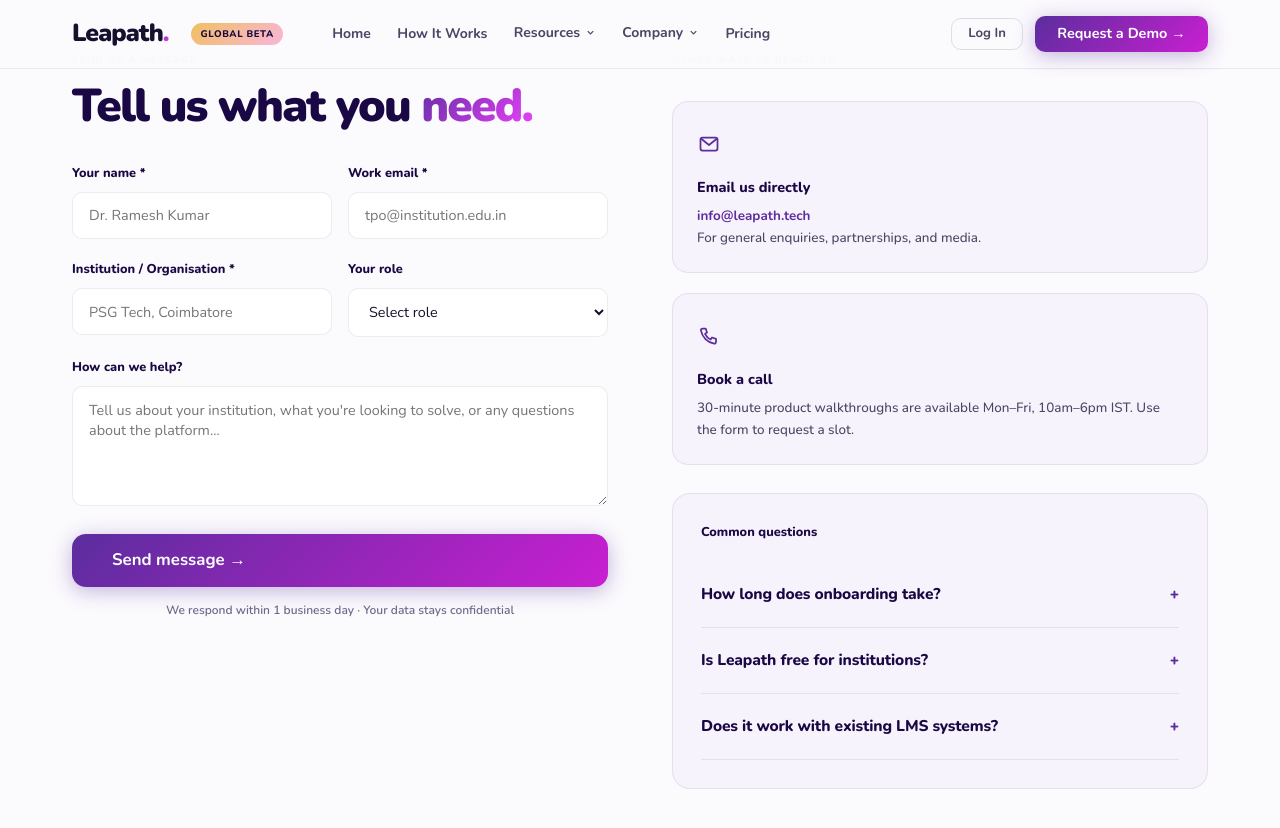
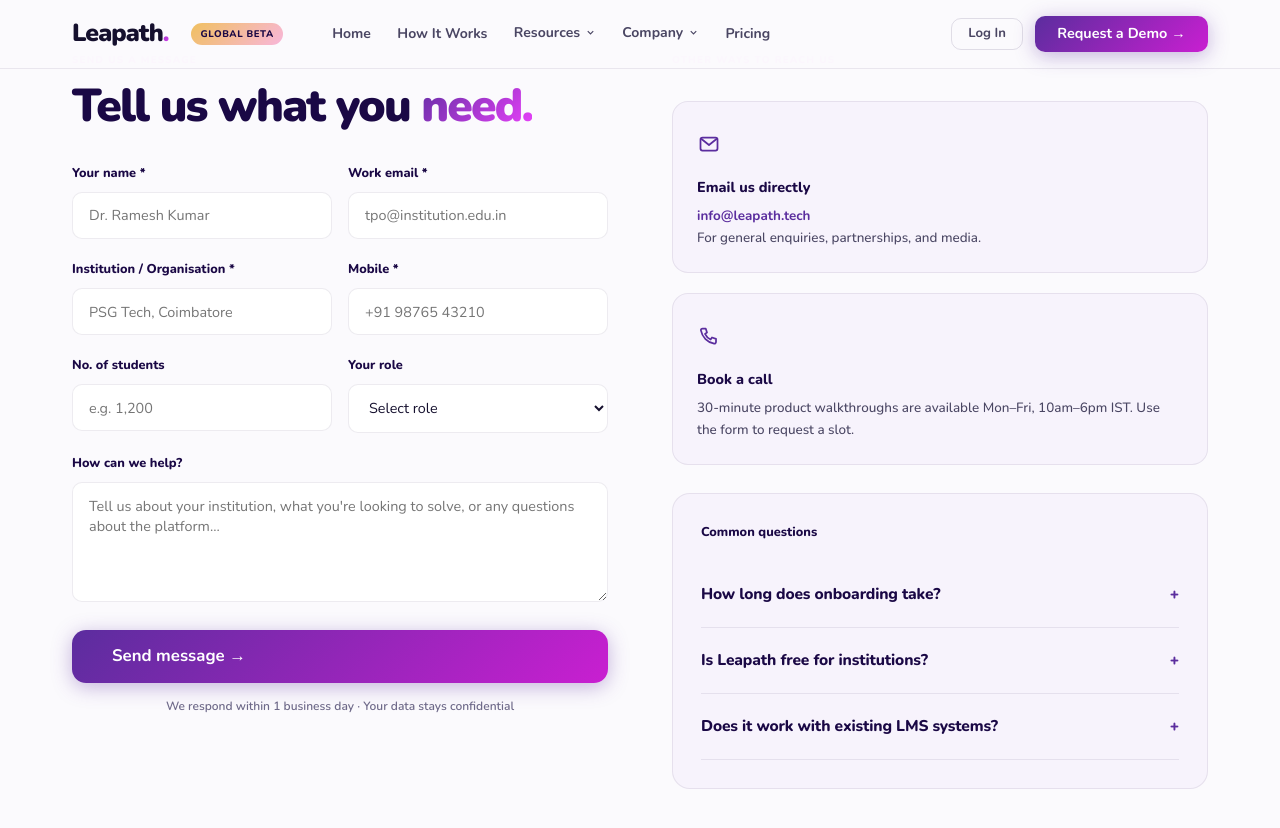
Before and after one commit to Leapath/leapath-website, a Jekyll site: the page built from contact.md, in a window 1280 px wide and 900 px high, scrolled down 675 px. Shown: the top 828 px of the window. Built offline with Jekyll 4.4.1, drawn with Linux system fonts in a browser that asks for light colours.

Commit message:
Add missing required mobile field and fix message field name on contact form
Cross-checked all four form endpoints against the documented backend
API contract. /api/careers-job, /api/careers-open, and /api/partnership
already matched exactly, but /api/contact had two defects:

- No "mobile" input existed at all, even though the backend requires
  it — every submission would fail this check regardless of the
  earlier tpo_name/college field-name fixes.
- The message textarea posted as name="message", but the backend's
  documented optional field is "requirement", so whatever a visitor
  typed there was silently dropped under an unrecognized key.

Also added the documented optional "student_count" field, which the
form was missing entirely.

Co-Authored-By: Claude Sonnet 5 <noreply@anthropic.com>

```diff
--- a/contact.md
+++ b/contact.md
@@ -21,9 +21,13 @@ canonical: "https://www.leapath.tech/contact/"
           </div>
           <div class="cf-row">
             <div class="cf-field"><label for="cf-org">Institution / Organisation *</label><input type="text" id="cf-org" name="college" placeholder="PSG Tech, Coimbatore" required autocomplete="organization"/></div>
+            <div class="cf-field"><label for="cf-mobile">Mobile *</label><input type="tel" id="cf-mobile" name="mobile" placeholder="+91 98765 43210" required autocomplete="tel" pattern="[0-9+\-\s]{7,}"/></div>
+          </div>
+          <div class="cf-row">
+            <div class="cf-field"><label for="cf-students">No. of students</label><input type="text" id="cf-students" name="student_count" placeholder="e.g. 1,200"/></div>
             <div class="cf-field"><label for="cf-role">Your role</label><select id="cf-role" name="role"><option value="">Select role</option><option>TPO / Placement Head</option><option>Principal / Director</option><option>Dean</option><option>Faculty</option><option>Student</option><option>Employer / Recruiter</option><option>Other</option></select></div>
           </div>
-          <div class="cf-field"><label for="cf-message">How can we help?</label><textarea id="cf-message" name="message" placeholder="Tell us about your institution, what you're looking to solve, or any questions about the platform..."></textarea></div>
+          <div class="cf-field"><label for="cf-message">How can we help?</label><textarea id="cf-message" name="requirement" placeholder="Tell us about your institution, what you're looking to solve, or any questions about the platform..."></textarea></div>
           <button type="submit" class="btn btn-grad btn-xl" style="width:100%">Send message →</button>
           <p style="font-size:.75rem;color:var(--txt3);text-align:center;margin-top:.875rem;font-weight:600">We respond within 1 business day · Your data stays confidential</p>
           <div class="form-success" id="cf-success" role="status" aria-live="polite" hidden>Thank you — your message has been received. We'll respond within one business day.</div>
```
